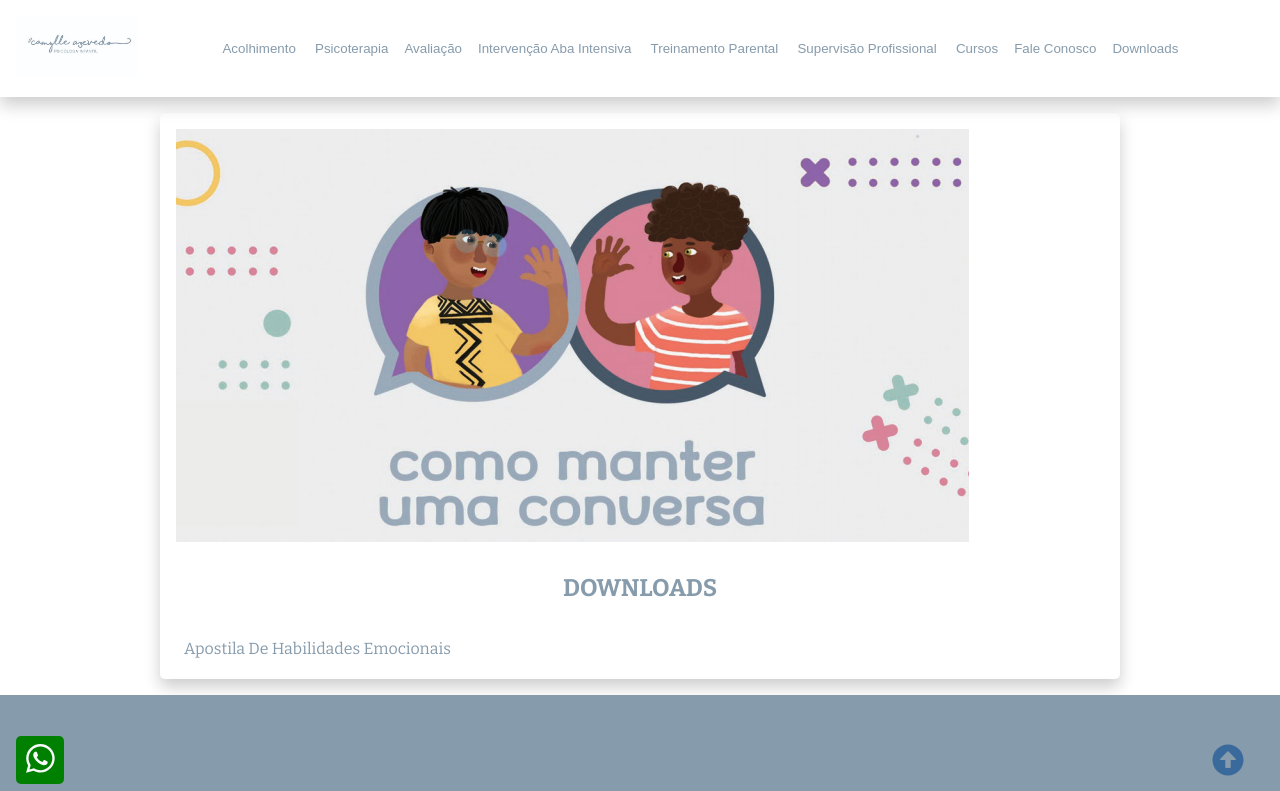
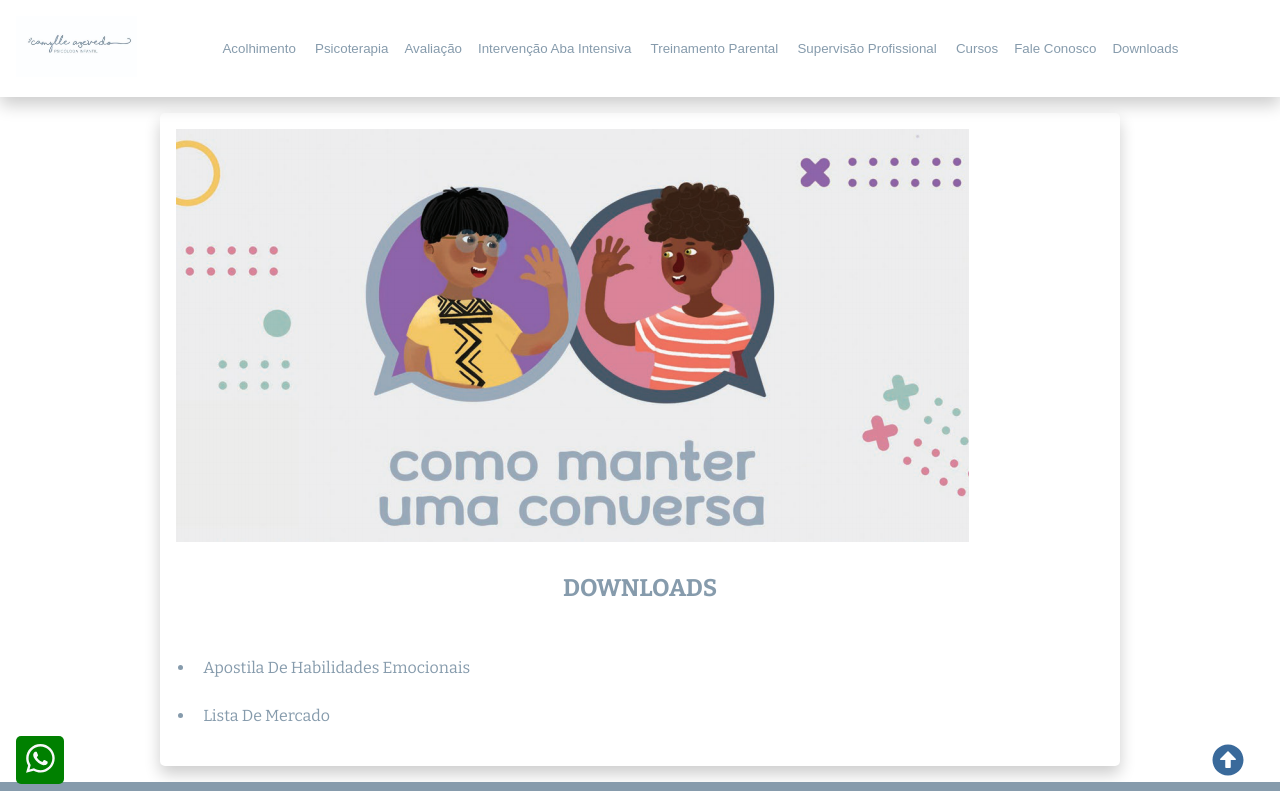
Before and after one commit to jcgsr/set-Camylle, a Gatsby site: page /downloads in a window 1280 px wide. Shown: the top 791 px of the page. Built offline with nearby package versions, Linux system fonts and the light colour scheme; Gatsby itself is replaced by a stand-in of ours.

Commit message:
material pdf 2

```diff
--- a/src/pages/downloads.tsx
+++ b/src/pages/downloads.tsx
@@ -21,9 +21,18 @@ const Downloads = () => (
           alt="Apostila"
         />
         <h1>Downloads</h1>
-        <a className="btn" target="new" href="camylle-material.pdf">
-          Apostila de Habilidades Emocionais
-        </a>
+        <ul>
+          <li>
+            <a className="btn" target="new" href="camylle-material.pdf">
+              Apostila de Habilidades Emocionais
+            </a>
+          </li>
+          <li>
+            <a className="btn" target="new" href="camylle-listadecompras.pdf">
+              Lista de Mercado
+            </a>
+          </li>
+        </ul>
       </section>
     </main>
   </Layout>
```
Also changed, not shown: 1 other file.
